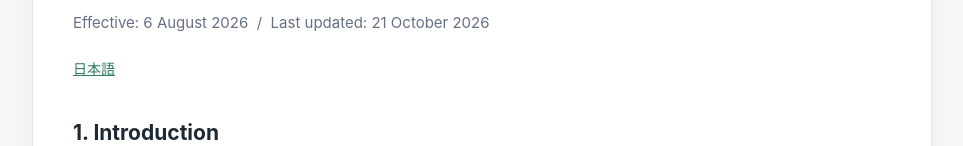
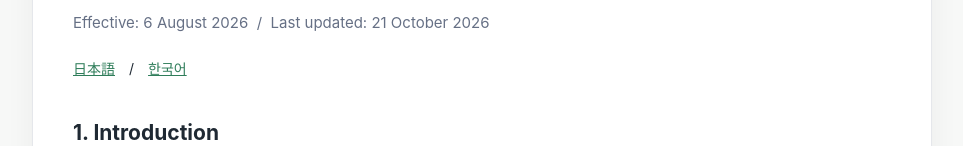
Before and after one commit to saru1406/limitime-privacy, a plain HTML site: page en/index.html in a window 1280 px wide. Shown: the part 144-290 px from the top of the page, without its empty margins (158-1121 px from the left). Drawn offline with Linux system fonts and the light colour scheme.

Commit message:
Link Korean privacy policy from en/index.html

```diff
--- a/en/index.html
+++ b/en/index.html
@@ -110,7 +110,7 @@
     <article>
       <h1>Limitime Privacy Policy</h1>
       <p class="lead">Effective: 6 August 2026 &nbsp;/&nbsp; Last updated: 21 October 2026</p>
-      <p class="language"><a href="../">日本語</a></p>
+      <p class="language"><a href="../" lang="ja">日本語</a>　/　<a href="../ko/" lang="ko">한국어</a></p>
 
       <section id="introduction">
         <h2>1. Introduction</h2>
```
